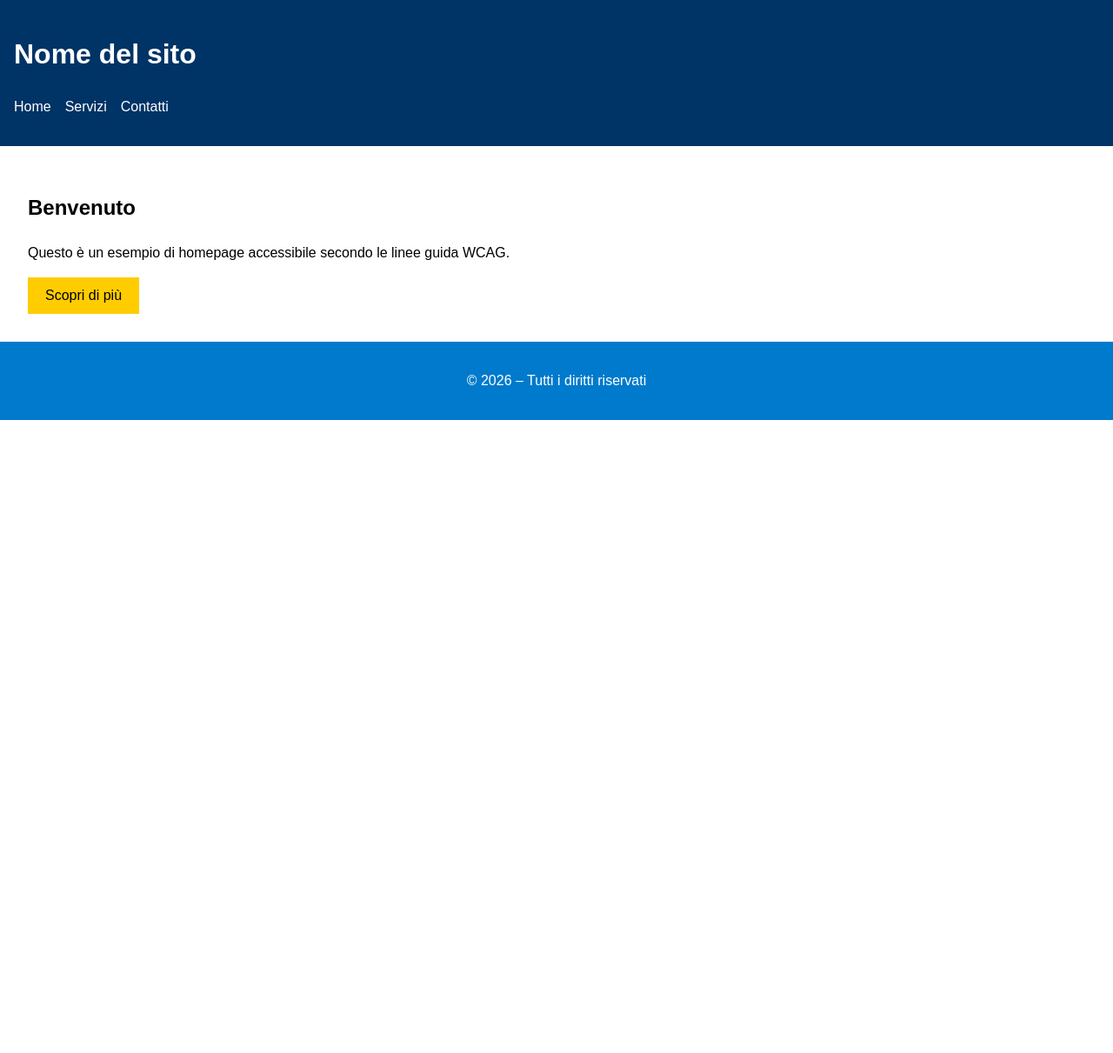
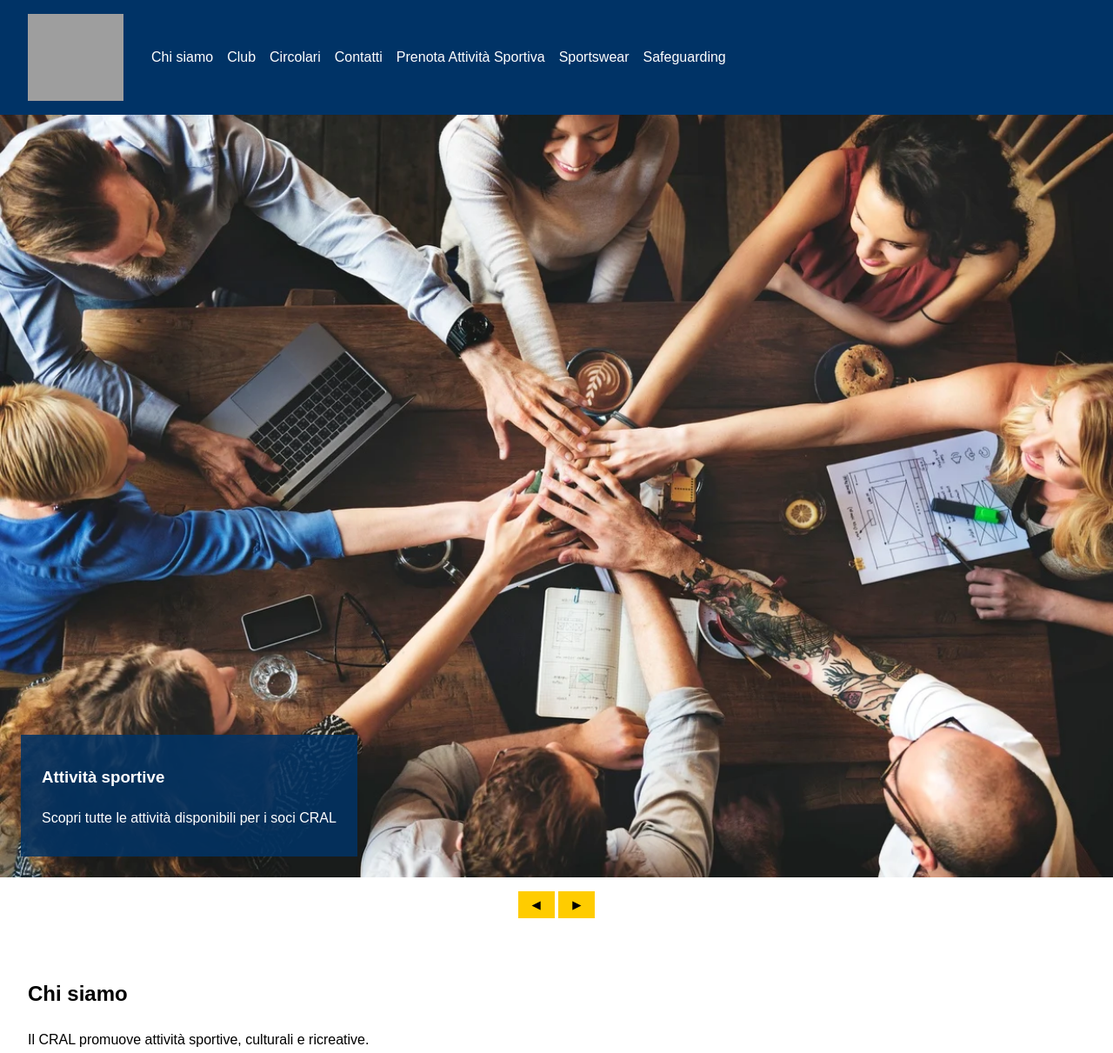
Before and after one commit to katarina-alt/C-SSD, a plain HTML site: page index.html in a window 1280 px wide. Shown: the top 1211 px of the page at 87% size. Before the commit the page ends 800 px from the top, so only its background shows below. Drawn offline with Linux system fonts and the light colour scheme; grey boxes are pictures that could not be loaded.

Commit message:
Add files via upload
aggiunto logo / immagini

```diff
--- a/index.html
+++ b/index.html
@@ -1,40 +1,120 @@
-
 <!DOCTYPE html>
 <html lang="it">
 <head>
   <meta charset="UTF-8">
-  <title>Homepage Accessibile</title>
+  <title>CRAL – Homepage</title>
   <meta name="viewport" content="width=device-width, initial-scale=1">
   <link rel="stylesheet" href="style.css">
 </head>
+
 <body>
 
 <a class="skip-link" href="#contenuto">Salta al contenuto principale</a>
 
-<header>
-  <h1>Nome del sito</h1>
-  <nav aria-label="Navigazione principale">
-    <ul>
-      <li><a href="#">Home</a></li>
-      <li><a href="#">Servizi</a></li>
-      <li><a href="#">Contatti</a></li>
-    </ul>
-  </nav>
+<!-- HEADER -->
+<header class="header">
+  <div class="header-inner">
+
+    <img
+      src="https://cral.realegroup.eu/wp-content/uploads/2026/01/logo-cral-new_white_100px.png"
+      alt="Logo CRAL Reale Group"
+      class="logo-img"
+      width="110"
+      height="100"
+    />
+
+    <nav aria-label="Navigazione principale">
+      <ul class="menu-principale">
+        <li><a href="#chi-siamo">Chi siamo</a></li>
+        <li><a href="#club">Club</a></li>
+        <li><a href="#circolari">Circolari</a></li>
+        <li><a href="#contatti">Contatti</a></li>
+        <li><a href="#prenota">Prenota Attività Sportiva</a></li>
+        <li><a href="#sportswear">Sportswear</a></li>
+        <li><a href="#safeguarding">Safeguarding</a></li>
+      </ul>
+    </nav>
+
+  </div>
 </header>
 
+<!-- MAIN -->
 <main id="contenuto">
-  <section>
-    <h2>Benvenuto</h2>
-    <p>
-      Questo è un esempio di homepage accessibile secondo le linee guida WCAG.
-    </p>
-    <button>Scopri di più</button>
+
+  <!-- SLIDER -->
+  <section class="slider" aria-labelledby="slider-title">
+    <h2 id="slider-title" class="visually-hidden">Novità e iniziative</h2>
+
+    <div class="slider-container" aria-live="polite">
+
+      <div class="slide active">
+        <img src="img/imm2.webp" alt="Iniziative sportive del CRAL">
+        <div class="slide-content">
+          <h3>Attività sportive</h3>
+          <p>Scopri tutte le attività disponibili per i soci CRAL</p>
+        </div>
+      </div>
+
+      <div class="slide">
+        <img src="img/imm1.jpg" alt="Eventi e attività per i soci">
+        <div class="slide-content">
+          <h3>Eventi e iniziative</h3>
+          <p>Partecipa agli eventi organizzati dal CRAL</p>
+        </div>
+      </div>
+
+    </div>
+
+    <div class="slider-controls">
+      <button id="prev" aria-label="Immagine precedente">◀</button>
+      <button id="next" aria-label="Immagine successiva">▶</button>
+    </div>
   </section>
+
+  <!-- SEZIONI -->
+  <section id="chi-siamo">
+    <h2>Chi siamo</h2>
+    <p>Il CRAL promuove attività sportive, culturali e ricreative.</p>
+  </section>
+
+  <section id="club">
+    <h2>Club</h2>
+    <p>Scopri tutti i club sportivi e ricreativi disponibili.</p>
+  </section>
+
+  <section id="circolari">
+    <h2>Circolari</h2>
+    <p>Consulta le comunicazioni ufficiali del CRAL.</p>
+  </section>
+
+  <section id="prenota">
+    <h2>Prenota Attività Sportiva</h2>
+    <button class="cta">Prenota ora</button>
+  </section>
+
+  <section id="sportswear">
+    <h2>Sportswear</h2>
+    <p>Abbigliamento sportivo ufficiale CRAL.</p>
+  </section>
+
+  <section id="safeguarding">
+    <h2>Safeguarding</h2>
+    <p>Tutela e benessere dei partecipanti.</p>
+  </section>
+
+  <section id="contatti">
+    <h2>Contatti</h2>
+    <p>Email: info@cral.it</p>
+    <p>Telefono: 0123 456789</p>
+  </section>
+
 </main>
 
-<footer>
-  <p>&copy; 2026 – Tutti i diritti riservati</p>
+<!-- FOOTER -->
+<footer class="footer">
+  <p>&copy; 2026 CRAL Reale Group</p>
 </footer>
 
+<script src="main.js" defer></script>
 </body>
 </html>
--- a/style.css
+++ b/style.css
@@ -2,66 +2,17 @@
   --blu-scuro: #003366;
   --azzurro: #007ACC;
   --giallo: #FFCC00;
-  --bianco: #FFFFFF;
+  --bianco: #ffffff;
 }
 
 body {
-  font-family: Arial, sans-serif;
+  margin: 0;
+  font-family: Arial, Helvetica, sans-serif;
+  color: #000;
   line-height: 1.6;
-  margin: 0;
-  background-color: var(--bianco);
-  color: #000;
 }
 
-header {
-  background-color: var(--blu-scuro);
-  color: var(--bianco);
-  padding: 1rem;
-}
-
-nav ul {
-  list-style: none;
-  padding: 0;
-  display: flex;
-  gap: 1rem;
-}
-
-nav a {
-  color: var(--bianco);
-  text-decoration: none;
-}
-
-nav a:focus,
-nav a:hover {
-  outline: 3px solid var(--giallo);
-}
-
-section {
-  padding: 2rem;
-}
-
-button {
-  background-color: var(--giallo);
-  color: #000;
-  border: none;
-  padding: 0.75rem 1.25rem;
-  font-size: 1rem;
-  cursor: pointer;
-}
-
-button:focus,
-button:hover {
-  outline: 3px solid var(--blu-scuro);
-}
-
-footer {
-  background-color: var(--azzurro);
-  color: var(--bianco);
-  padding: 1rem;
-  text-align: center;
-}
-
-/* Skip link per tastiera */
+/* SKIP LINK */
 .skip-link {
   position: absolute;
   left: -999px;
@@ -71,6 +22,126 @@ footer {
   left: 1rem;
   top: 1rem;
   background: var(--giallo);
-  color: #000;
   padding: 0.5rem;
 }
+
+/* HEADER */
+.header {
+  background: var(--blu-scuro);
+  margin: 0;
+}
+
+.header-inner {
+  display: flex;
+  align-items: center;
+  gap: 2rem;
+  padding: 1rem 2rem;
+}
+
+.logo-img {
+  flex-shrink: 0;
+}
+
+.menu-principale {
+  list-style: none;
+  display: flex;
+  flex-wrap: wrap;
+  gap: 1rem;
+  padding: 0;
+  margin: 0;
+}
+
+.menu-principale a {
+  color: var(--bianco);
+  text-decoration: none;
+}
+
+.menu-principale a:focus {
+  outline: 3px solid var(--giallo);
+}
+
+/* SLIDER */
+.slider {
+  margin: 0;
+  padding: 0;
+}
+
+.slider-container {
+  position: relative;
+  max-width: 100%;
+}
+
+.slide {
+  display: none;
+  position: relative;
+}
+
+.slide.active {
+  display: block;
+}
+
+.slide img {
+  width: 100%;
+  height: auto;
+  display: block;
+}
+
+/* TESTO SOPRA IMMAGINE */
+.slide-content {
+  position: absolute;
+  bottom: 1.5rem;
+  left: 1.5rem;
+  background: rgba(0, 51, 102, 0.85);
+  color: #fff;
+  padding: 1rem 1.5rem;
+  max-width: 70%;
+}
+
+.slider-controls {
+  text-align: center;
+  padding: 1rem;
+}
+
+.slider-controls button {
+  background: var(--giallo);
+  border: none;
+  padding: 0.5rem 1rem;
+  cursor: pointer;
+}
+
+.slider-controls button:focus {
+  outline: 3px solid var(--blu-scuro);
+}
+
+/* CONTENUTO */
+section {
+  padding: 2rem;
+}
+
+.cta {
+  background: var(--giallo);
+  border: none;
+  padding: 0.75rem 1.5rem;
+  cursor: pointer;
+}
+
+.cta:focus {
+  outline: 3px solid var(--blu-scuro);
+}
+
+/* FOOTER */
+.footer {
+  background: var(--blu-scuro);
+  color: var(--bianco);
+  text-align: center;
+  padding: 1rem;
+}
+
+/* ACCESSIBILITÀ */
+.visually-hidden {
+  position: absolute;
+  width: 1px;
+  height: 1px;
+  overflow: hidden;
+  clip: rect(0 0 0 0);
+}
```
Also changed, not shown: img/imm1.jpg (added), img/imm2.webp (added), 1 other file.
